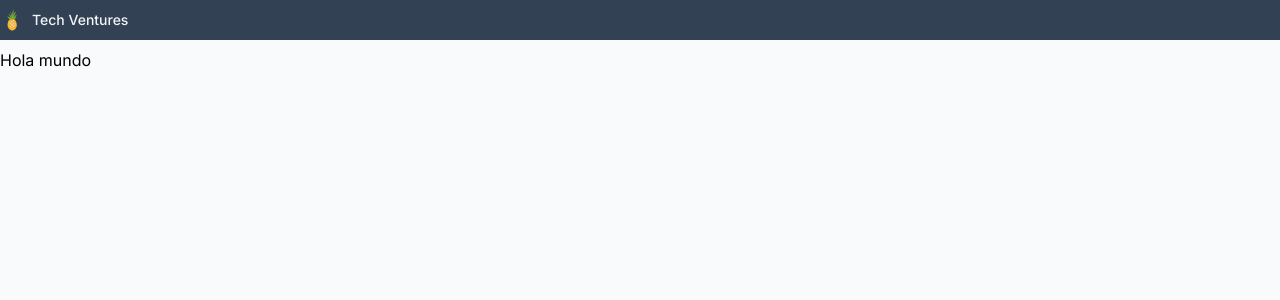
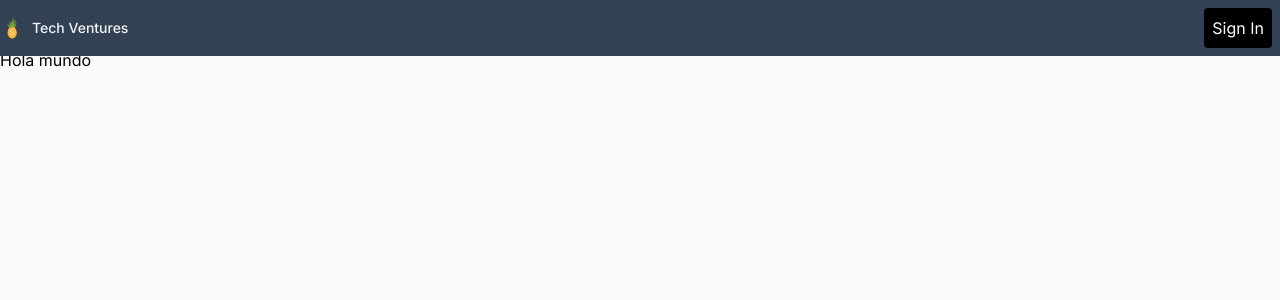
Before and after one commit to arnaumevi/FullStackProject, a Next.js app: page / in a window 1280 px wide. Shown: the top 300 px of the page. Built offline with nearby package versions, Linux system fonts and the light colour scheme.

Commit message:
sign in button

```diff
--- a/src/components/Navbar.tsx
+++ b/src/components/Navbar.tsx
@@ -1,16 +1,25 @@
+import React from 'react';
 import Link from 'next/link';
 import { Icons } from './Icons';
+import { Button } from '@/ui-components/Button';
+
 
 export const Navbar = () => {
   return (
     <div className='fixed top-0 inset-x-0 h-fit bg-slate-700 border-zinc-300 z-10 py-2'>
       <div className='container max-w-7xl h-full mx-auto flex items-center justify-between gap-2'>
         {/*logo*/}
-        <Link href='/' className='flex gap-2 items-center'>
-          <Icons.logo className='h-8 w-8 sm:h-6 sm:w-6' />
-          <p className='text-gray-100 text-sm font-medium md:block'>
-            Tech Ventures
-          </p>
+        <Link href='/'>
+          <div className='flex gap-2 items-center'>
+            <Icons.logo className='h-10 w-10 sm:h-6 sm:w-6' />
+            <p className='text-gray-100 text-sm font-medium md:block'>
+              Tech Ventures
+            </p>
+          </div>
+        </Link>
+        {/* Buscador*/}
+        <Link href="/sign-in">
+          <Button className="bg-black text-white p-2 rounded ml-auto mr-2">Sign In</Button>
         </Link>
       </div>
     </div>
--- /dev/null
+++ b/src/ui-components/Button.tsx
@@ -0,0 +1,12 @@
+interface ButtonProps extends React.HTMLAttributes<HTMLButtonElement> {
+  children: React.ReactNode;
+  className?: string;
+}
+
+export const Button: React.FC<ButtonProps> = ({ children, className, ...props }) => {
+  return (
+    <button className={className} {...props}>
+      {children}
+    </button>
+  );
+};
```
